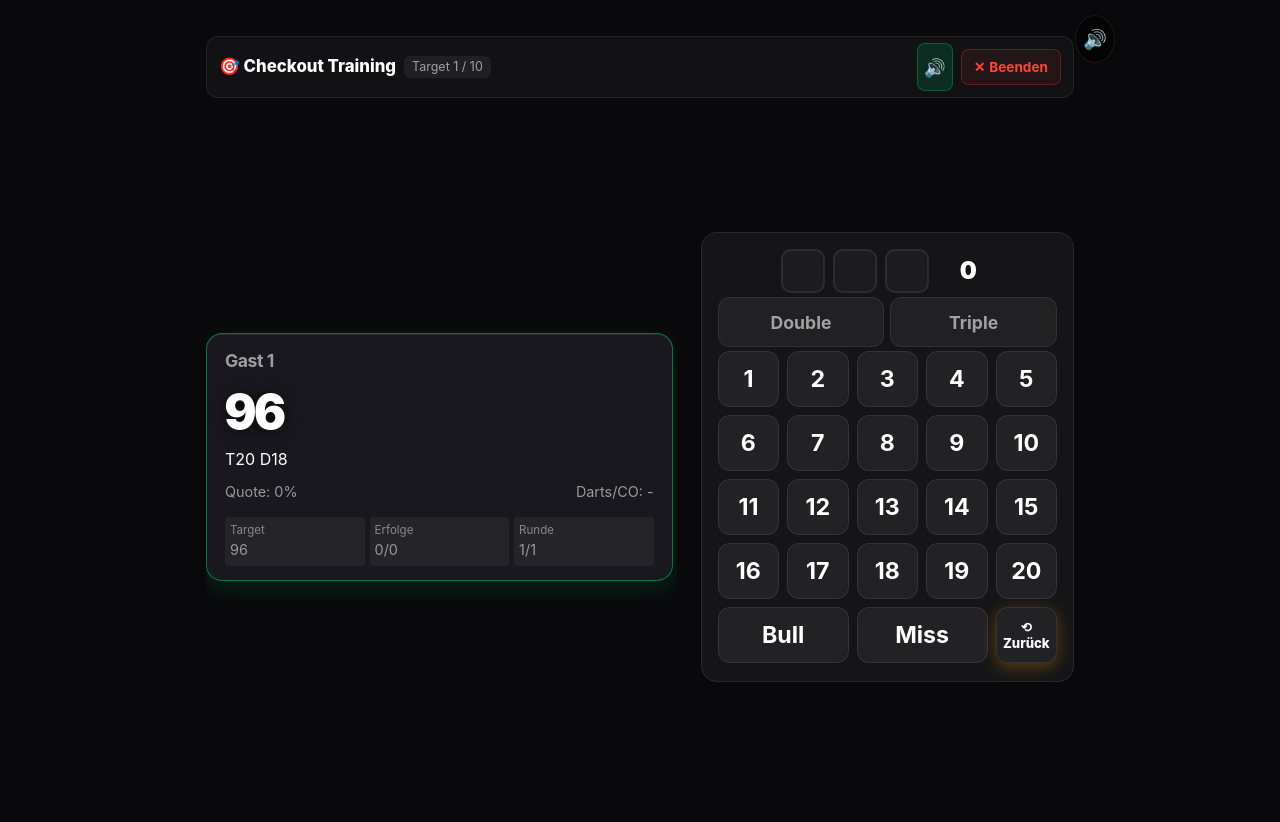
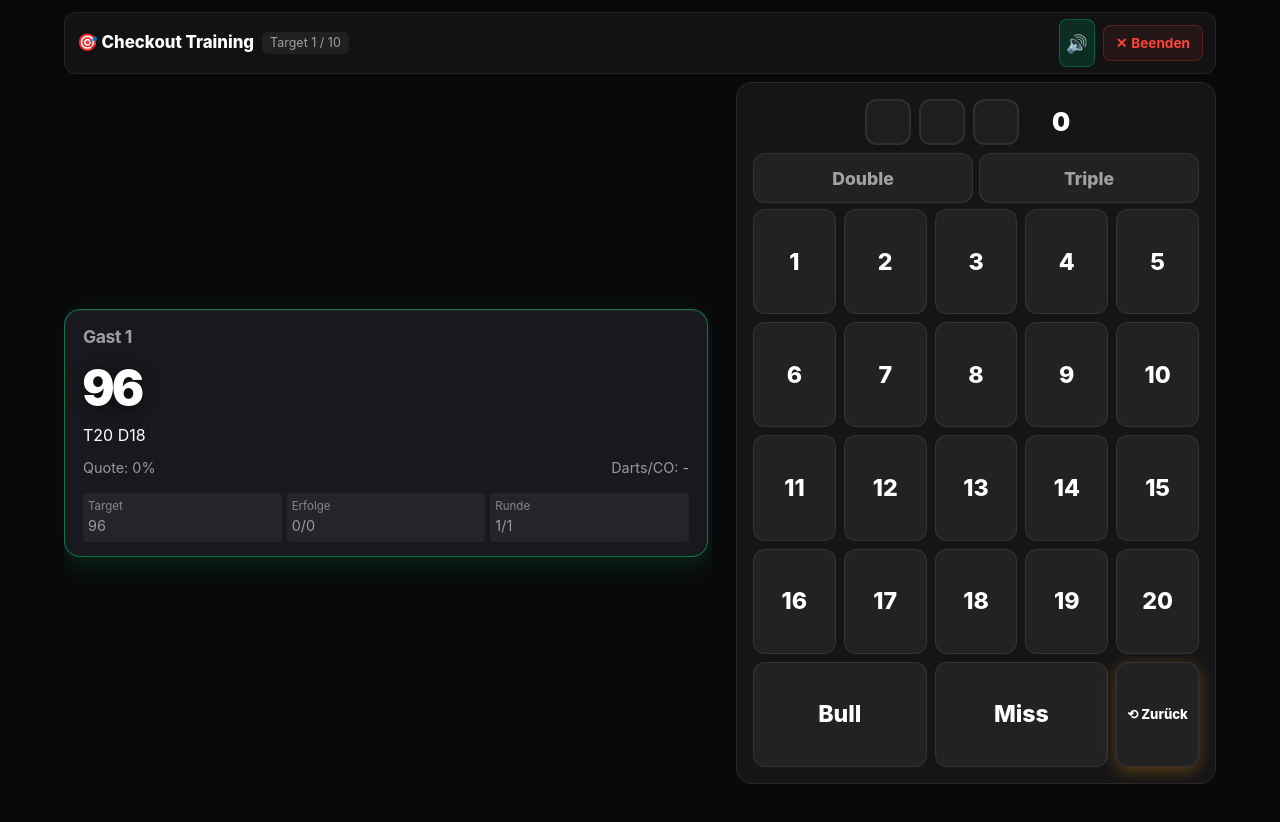
Before and after one commit to Dominik952678/DartCounter, a React (Vite) app: page /checkout in a window 1280 px wide. Shown: the top 822 px of the page. After the commit the page ends 800 px from the top, so only its background shows below. Built offline with nearby package versions, Linux system fonts and the light colour scheme.

Commit message:
fix: make game screen edge-to-edge full-height with zero scrolling and dynamic flex keypad

```diff
--- a/src/App.tsx
+++ b/src/App.tsx
@@ -73,7 +73,8 @@ export default function App() {
   }, [user?.id]);
 
   return (
-    <div className="app-container">
+    <div className={`app-container ${isMatchActive ? 'app-container-match' : ''}`}>
+      {!isMatchActive && (
         <button
           className="sound-toggle-btn"
           onClick={() => {
@@ -88,9 +89,11 @@ export default function App() {
             display: 'flex', alignItems: 'center', justifyContent: 'center',
             fontSize: '1.2em', cursor: 'pointer', padding: 0
           }}
+          title={soundOn ? "Sound ausschalten" : "Sound einschalten"}
         >
           {soundOn ? '🔊' : '🔇'}
         </button>
+      )}
 
       <Routes>
         <Route path="/" element={<MainMenu />} />
--- a/src/index.css
+++ b/src/index.css
@@ -63,6 +63,15 @@ h3 { font-size: 1.05em; color: var(--text-dim); }
   padding: max(calc(env(safe-area-inset-top) + 12px), 16px) max(calc(env(safe-area-inset-right) + 12px), 16px) max(calc(env(safe-area-inset-bottom) + 84px), 96px) max(calc(env(safe-area-inset-left) + 12px), 16px);
   min-height: 100vh;
   position: relative;
+}
+
+.app-container-match {
+  padding: 0 !important;
+  max-width: 100% !important;
+  height: 100dvh !important;
+  max-height: 100dvh !important;
+  min-height: 100dvh !important;
+  overflow: hidden !important;
 }
 
 /* ── Cards & Glassmorphism ──────────────────────────────── */
@@ -559,7 +568,7 @@ button:active, .btn:active {
   }
 }
 
-/* ── Game Screen Layout (Zero-Scroll Mobile & Responsive) ── */
+/* ── Game Screen Layout (Zero-Scroll Mobile & Full-Screen Responsive) ── */
 .game-screen-layout {
   height: 100dvh;
   max-height: 100dvh;
@@ -567,9 +576,11 @@ button:active, .btn:active {
   overflow: hidden;
   display: flex;
   flex-direction: column;
-  padding: max(calc(env(safe-area-inset-top) + 2px), 4px) 8px max(calc(env(safe-area-inset-bottom) + 2px), 6px) 8px;
+  padding: max(calc(env(safe-area-inset-top) + 4px), 6px) 10px max(calc(env(safe-area-inset-bottom) + 6px), 8px) 10px;
   box-sizing: border-box;
   justify-content: space-between;
+  user-select: none;
+  touch-action: manipulation;
 }
 
 .game-screen-body {
@@ -578,11 +589,12 @@ button:active, .btn:active {
   flex: 1;
   min-height: 0;
   justify-content: space-between;
-  gap: 4px;
+  gap: 8px;
+  overflow: hidden;
 }
 
 .game-screen-left {
-  flex-shrink: 0;
+  flex: 0 0 auto;
 }
 
 .game-screen-right {
@@ -593,35 +605,41 @@ button:active, .btn:active {
   min-height: 0;
 }
 
-/* ── Keypad (Thumb Optimized) ──────────── */
+/* ── Keypad (Full-Fill & Thumb Optimized) ──────────── */
 .keypad {
-  max-width: 500px;
+  max-width: 520px;
   width: 100%;
+  height: 100%;
   margin: 0 auto;
+  display: flex;
+  flex-direction: column;
+  justify-content: space-between;
+  gap: 6px;
 }
 .dart-display {
   display: flex;
   gap: 8px;
-  margin-bottom: 4px;
+  margin-bottom: 2px;
   align-items: center;
   justify-content: center;
+  flex-shrink: 0;
 }
 .dart-box {
-  width: 44px;
-  height: 44px;
+  width: 46px;
+  height: 46px;
   display: flex;
   align-items: center;
   justify-content: center;
-  background: rgba(255, 255, 255, 0.03);
+  background: rgba(255, 255, 255, 0.04);
   border: 2px solid rgba(255, 255, 255, 0.08);
-  border-radius: 10px;
-  font-size: 1.05em;
+  border-radius: 12px;
+  font-size: 1.1em;
   font-weight: 800;
   transition: all 0.15s ease;
 }
 .dart-filled {
-  border-color: rgba(255, 255, 255, 0.25);
-  background: rgba(255, 255, 255, 0.06);
+  border-color: rgba(255, 255, 255, 0.3);
+  background: rgba(255, 255, 255, 0.08);
 }
 .dart-double {
   border-color: var(--orange) !important;
@@ -634,11 +652,11 @@ button:active, .btn:active {
   box-shadow: 0 0 10px var(--red-glow);
 }
 .round-total {
-  font-size: 1.5em;
+  font-size: 1.6em;
   font-weight: 900;
   color: var(--green);
-  margin-left: 6px;
-  min-width: 50px;
+  margin-left: 8px;
+  min-width: 52px;
   text-align: center;
 }
 .round-total.bust { color: var(--red); }
@@ -647,17 +665,17 @@ button:active, .btn:active {
   display: grid;
   grid-template-columns: 1fr 1fr;
   gap: 6px;
-  margin-bottom: 4px;
+  flex-shrink: 0;
 }
 .mod-btn {
-  background: rgba(255, 255, 255, 0.05);
+  background: rgba(255, 255, 255, 0.06);
   color: var(--text-dim);
-  border-radius: 10px;
-  padding: 8px 4px;
-  font-weight: 700;
-  font-size: 0.9em;
+  border-radius: 12px;
+  padding: 10px 4px;
+  font-weight: 800;
+  font-size: 0.95em;
   border: 1px solid var(--card-border);
-  min-height: 38px;
+  min-height: 42px;
 }
 .mod-active-double {
   background: var(--orange) !important;
@@ -671,25 +689,32 @@ button:active, .btn:active {
 }
 .mod-special { background: rgba(255, 255, 255, 0.08); color: var(--text); }
 .mod-miss { color: var(--red); }
+
 .numpad-grid {
   display: grid;
   grid-template-columns: repeat(5, 1fr);
-  gap: 4px;
-  margin-bottom: 2px;
+  grid-template-rows: repeat(5, 1fr);
+  gap: 5px;
+  flex: 1;
+  min-height: 0;
 }
 .num-btn {
   background: rgba(255, 255, 255, 0.06);
   border: 1px solid var(--card-border);
-  border-radius: 10px;
-  min-height: 40px;
-  font-size: 1.25em;
-  font-weight: 700;
+  border-radius: 12px;
+  height: 100%;
+  min-height: 0;
+  font-size: clamp(1.2rem, 5.5vw, 1.55rem);
+  font-weight: 800;
   color: var(--text);
   padding: 0;
+  display: flex;
+  align-items: center;
+  justify-content: center;
 }
 .num-btn:active {
-  background: rgba(255, 255, 255, 0.16);
-  transform: scale(0.95);
+  background: rgba(255, 255, 255, 0.2);
+  transform: scale(0.94);
 }
 
 /* ── Modals & Dialogs ───────────────────── */
```
Lines whose indentation alone changed are shown as unchanged.
